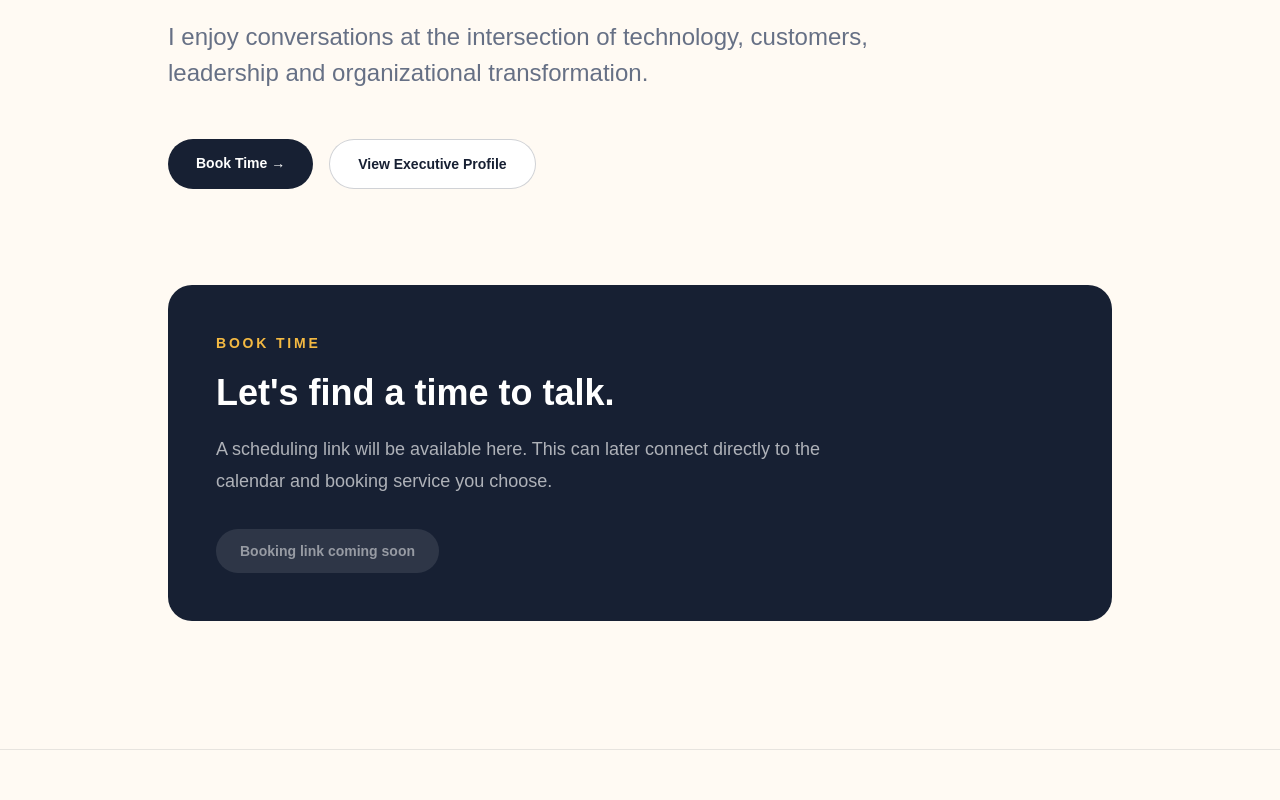
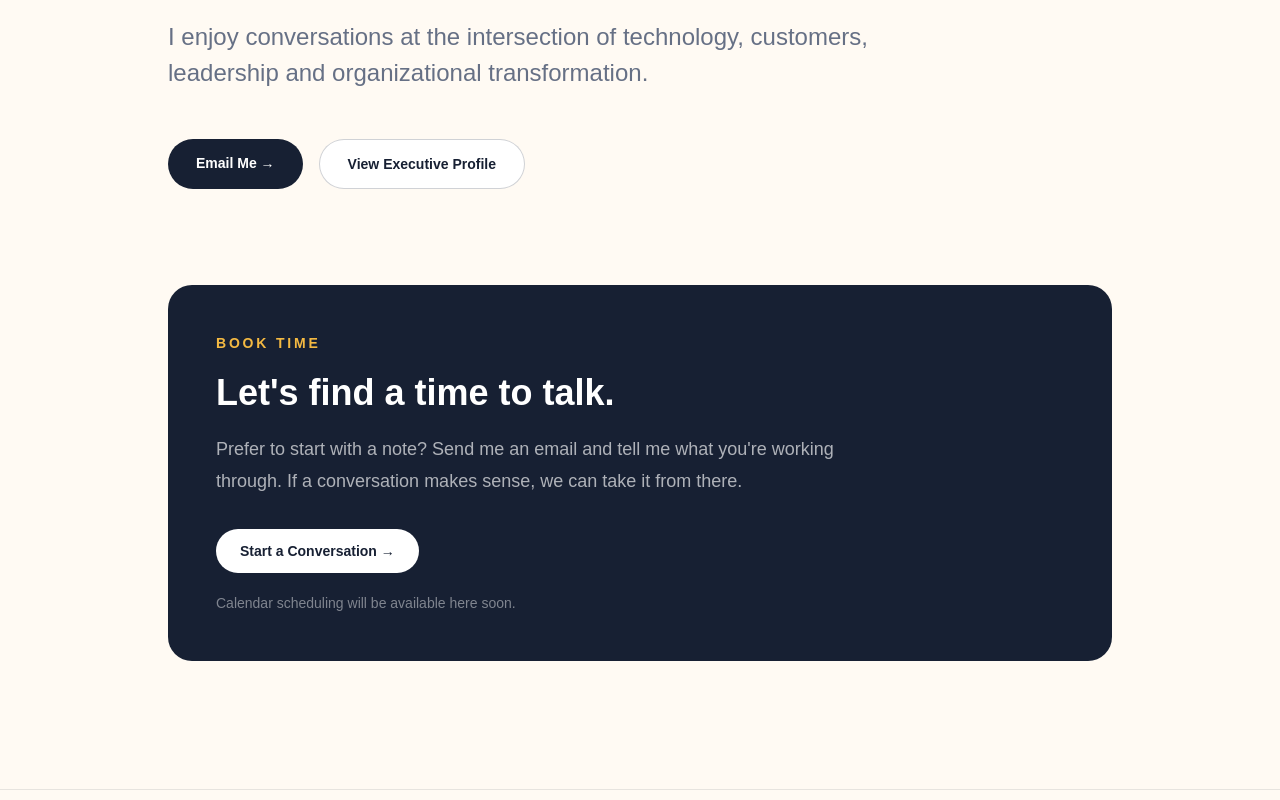
Before and after one commit to ps-leadership/executive-platform, a Next.js app: page /contact in a window 1280 px wide. Shown: the part 640-1440 px from the top of the page. Built offline with nearby package versions, Linux system fonts and the light colour scheme.

Commit message:
Complete site polish and security baseline

```diff
--- a/app/contact/page.tsx
+++ b/app/contact/page.tsx
@@ -13,7 +13,7 @@ export default function ContactPage() {
 
         <div className="mt-20 max-w-3xl">
           <p className="text-sm font-semibold uppercase tracking-[0.2em] text-[#f97360]">
-            Let's Talk
+            Let&apos;s Talk
           </p>
 
           <h1 className="mt-6 text-5xl font-semibold leading-tight tracking-[-0.04em] text-[#172033] md:text-7xl">
@@ -27,10 +27,10 @@ export default function ContactPage() {
 
           <div className="mt-12 flex flex-wrap gap-4">
             <a
-              href="#book-time"
+              href="mailto:contact@priyanshushrivastava.com"
               className="rounded-full bg-[#172033] px-7 py-3.5 text-sm font-semibold text-white transition hover:-translate-y-0.5 hover:bg-[#2563eb]"
             >
-              Book Time →
+              Email Me →
             </a>
 
             <Link
@@ -51,21 +51,25 @@ export default function ContactPage() {
           </p>
 
           <h2 className="mt-5 text-3xl font-semibold md:text-4xl">
-            Let's find a time to talk.
+            Let&apos;s find a time to talk.
           </h2>
 
           <p className="mt-5 max-w-2xl text-lg leading-8 text-white/65">
-            A scheduling link will be available here. This can later connect
-            directly to the calendar and booking service you choose.
+            Prefer to start with a note? Send me an email and tell me what
+            you&apos;re working through. If a conversation makes sense, we can
+            take it from there.
           </p>
 
-          <button
-            type="button"
-            disabled
-            className="mt-8 cursor-not-allowed rounded-full bg-white/10 px-6 py-3 text-sm font-semibold text-white/50"
+          <a
+            href="mailto:contact@priyanshushrivastava.com"
+            className="mt-8 inline-flex rounded-full bg-white px-6 py-3 text-sm font-semibold text-[#172033] transition hover:-translate-y-0.5 hover:bg-[#f4b942]"
           >
-            Booking link coming soon
-          </button>
+            Start a Conversation →
+          </a>
+
+          <p className="mt-5 text-sm text-white/45">
+            Calendar scheduling will be available here soon.
+          </p>
         </div>
       </section>
     </main>
```
